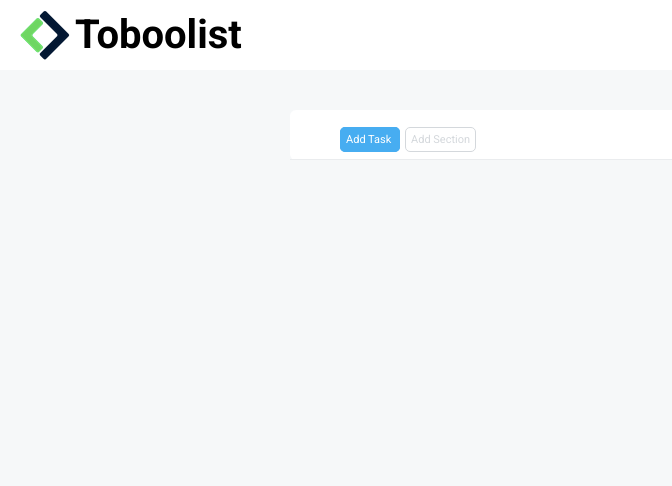
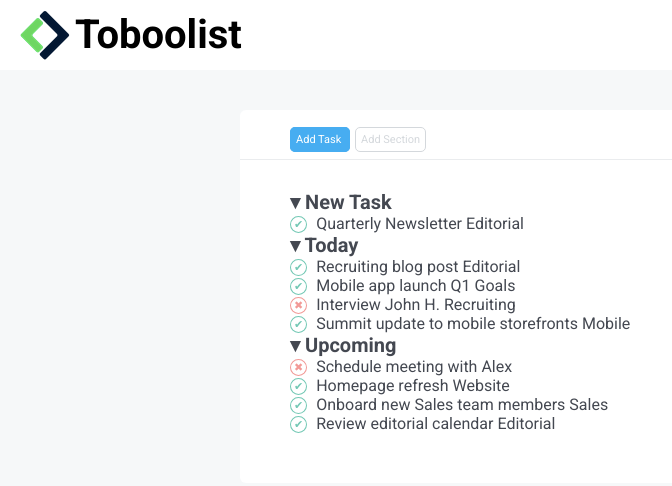
Before and after one commit to Valee8/html-css-toboolist, a plain HTML site: page index.html in a window 1280 px wide. Shown: the whole page, without its empty margins (0-672 px from the left). Drawn offline with Linux system fonts and the light colour scheme.

Commit message:
edited main

```diff
--- a/css/style.css
+++ b/css/style.css
@@ -34,7 +34,7 @@ header {
 
 /* Contenitore */
 #container {
-    width: 700px;
+    width: 800px;
     margin: 0 auto;
     background: #fff;
     border-radius: 6px;
@@ -63,3 +63,46 @@ header {
     padding: 5px;
     line-height: 60px;
 }
+
+.section-main {
+    padding: 30px 50px 50px 50px;
+}
+
+.section-main h2 {
+    font-size: 20px;
+}
+
+
+.section-main h2:before {
+    content: '\25BE';
+}
+
+
+.new-task .list {
+    margin-top: 0;
+}
+
+.list {
+    font-size: 16px;
+}
+
+
+.list:before {
+    font-size: 11px;
+    padding: 1px 3px;
+    border-radius: 50%;
+    vertical-align: middle;
+    margin-right: 5px;
+}
+
+.list.green:before {
+    content: '\2714';
+    color: #73C8B4;
+    border: solid 1px #73C8B4;
+}
+
+.list.red:before {
+    content: '\2716';
+    color: #F29A97;
+    border: solid 1px #F29A97;
+}
--- a/index.html
+++ b/index.html
@@ -20,6 +20,7 @@
     <div id="container">
     <!-- Main -->
     <main>
+        <!-- Bottoni -->
         <div class="section-buttons">
             <a class="button task" href="#">
                 Add Task
@@ -28,6 +29,65 @@
                 Add Section
             </a>
         </div>
+
+        <div class="section-main">
+            <!-- Sezione Task -->
+            <div class="new-task">
+                <h2>
+                    New Task
+                </h2>
+
+                <div class="list green">
+                    Quarterly Newsletter <span class="editorial">Editorial</span>
+                </div>
+            </div>
+
+            <!-- Sezione Today -->
+            <div class="today">
+                <h2>
+                    Today
+                </h2>
+
+                <div class="list green">
+                    Recruiting blog post <span class="editorial">Editorial</span>
+                </div>
+
+                <div class="list green">
+                    Mobile app launch <span class="goals">Q1 Goals</span>
+                </div>
+
+                <div class="list red">
+                    Interview John H. <span class="recruiting">Recruiting</span>
+                </div>
+
+                <div class="list green">
+                    Summit update to mobile storefronts <span class="mobile">Mobile</span>
+                </div>
+            </div>
+
+            <!-- Sezione Upcoming -->
+            <div class="upcoming">
+                <h2>
+                    Upcoming
+                </h2>
+
+                <div class="list red">
+                    Schedule meeting with Alex
+                </div>
+
+                <div class="list green">
+                    Homepage refresh <span class="website">Website</span>
+                </div>
+
+                <div class="list green">
+                    Onboard new Sales team members <span class="sales">Sales</span>
+                </div>
+
+                <div class="list green">
+                    Review editorial calendar <span class="editorial">Editorial</span>
+                </div>
+            </div>
+        </div>
     </main>
     </div>
 </body>
```
